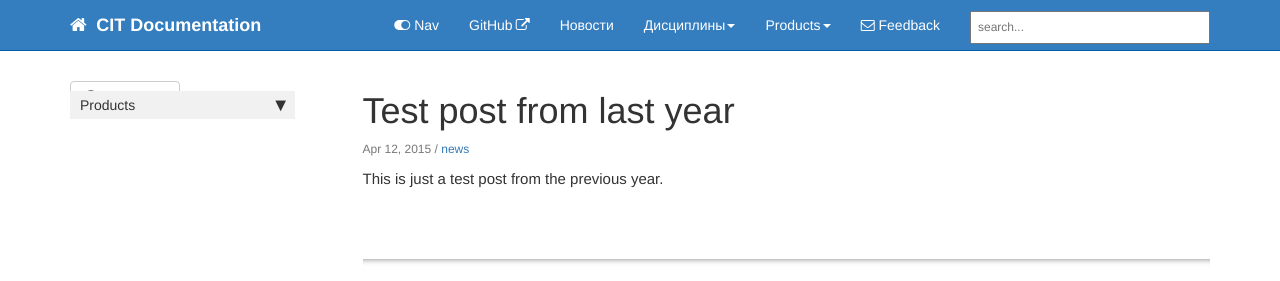
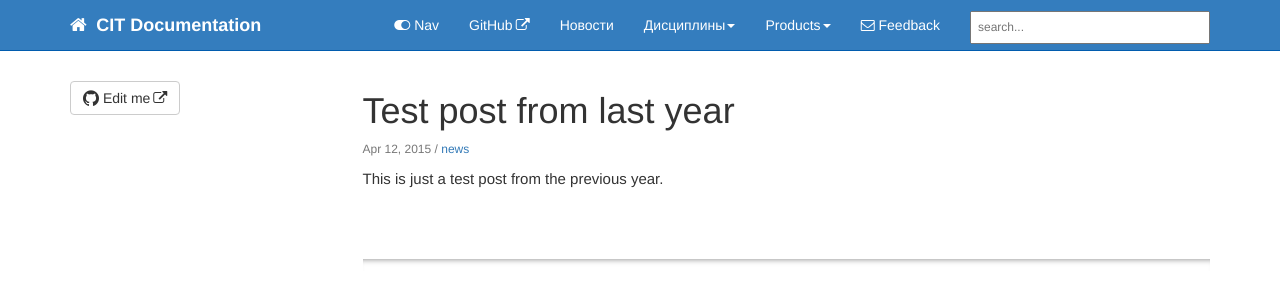
Before and after one commit to citDocs/citDocs.github.io, a Jekyll site: the page built from _posts/2015-04-12-test-post-last-year.md, in a window 1280 px wide. Shown: the top 281 px of the page. Built offline with Jekyll 4.4.1, drawn with Linux system fonts in a browser that asks for light colours; nearby versions of some CDN libraries; comment, search, counter and statistics services are not loaded.

Commit message:
Update sidebar.html

```diff
--- a/_includes/sidebar.html
+++ b/_includes/sidebar.html
@@ -8,9 +8,9 @@
     {% for folder in entry.folders %}
     {% if folder.output contains "web" %}
     <li>
+      <ul>
+        <li>
       <a href="#">{{ folder.title }}</a>
-       <ul>
-        <li>
           <ul>
               {% for folderitem in folder.folderitems %}
               {% if folderitem.output contains "web" %}
```
